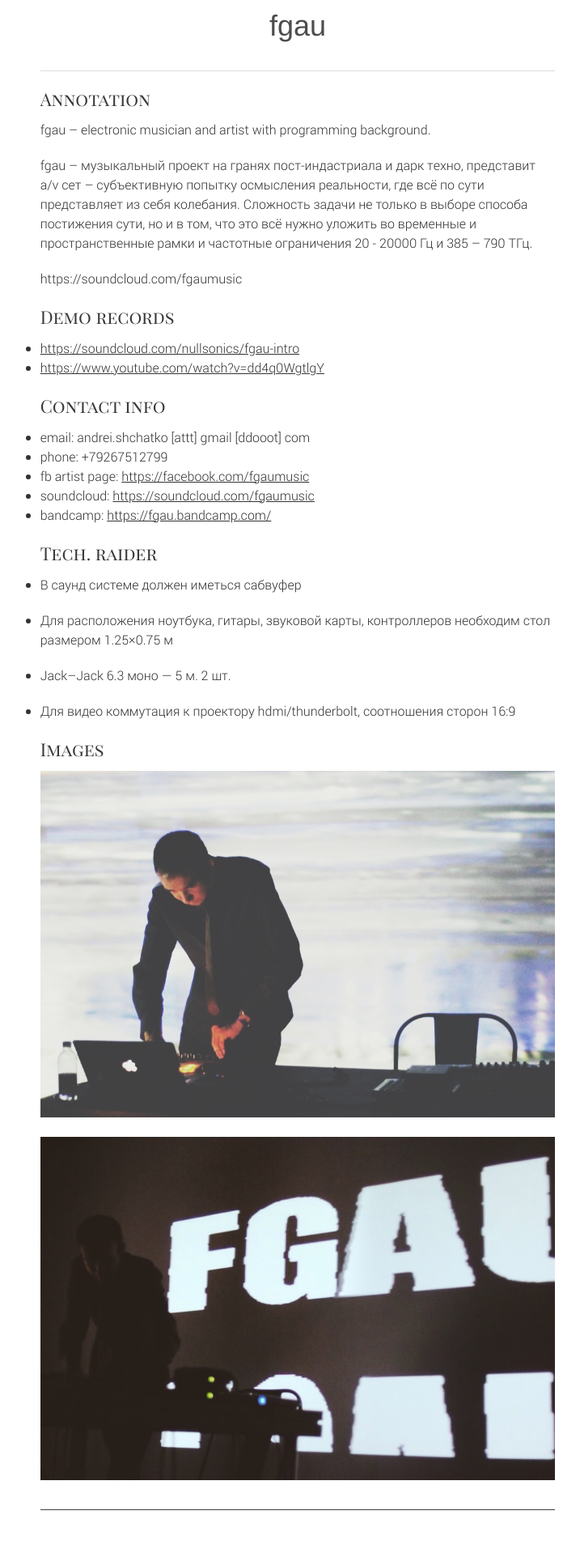
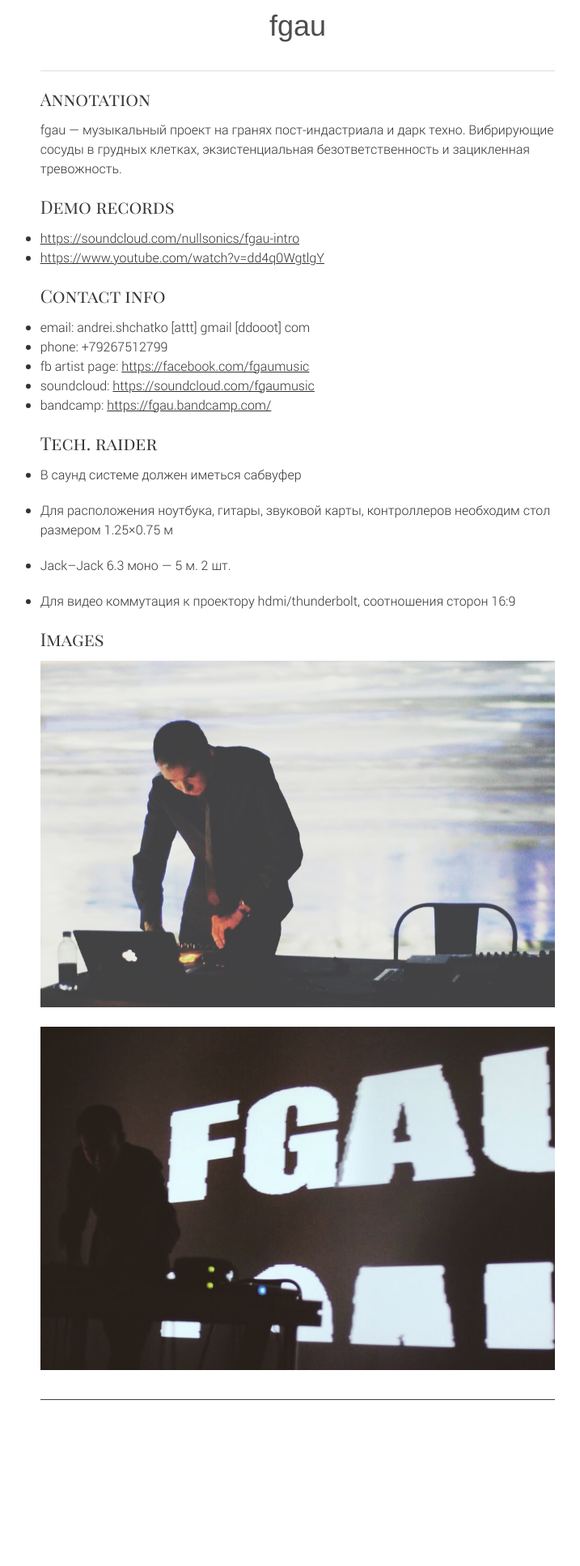
Before and after one commit to nullsonics/nullsonics.github.io, a Jekyll site: the page built from fgau.md, in a window 1280 px wide. Shown: the whole page at 81% size, without its empty margins (272-989 px from the left). Built offline with Jekyll 4.4.1, drawn with Linux system fonts in a browser that asks for light colours; nearby versions of some CDN libraries; library files that are not in the unit come from our copies; after the commit the page ends 1798 px from its top, so only the background shows below that.

Commit message:
[upd] fgau

```diff
--- a/fgau.md
+++ b/fgau.md
@@ -5,14 +5,8 @@ title: fgau
 
 ## Annotation
 
-fgau – electronic musician and artist with programming background.
-
-fgau – музыкальный проект на гранях пост-индастриала и дарк техно, представит a/v сет – субъективную
-попытку осмысления реальности, где всё по сути представляет из себя колебания. Сложность задачи не
-только в выборе способа постижения сути, но и в том, что это всё нужно уложить во временные и
-пространственные рамки и частотные ограничения 20 - 20000 Гц и 385 – 790 ТГц.
-
-https://soundcloud.com/fgaumusic
+fgau — музыкальный проект на гранях пост-индастриала и дарк техно. Вибрирующие сосуды в грудных
+клетках, экзистенциальная безответственность и зацикленная тревожность.
 
 ## Demo records
 
```
